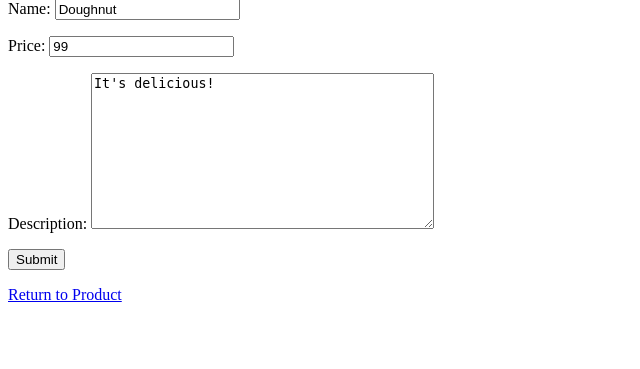
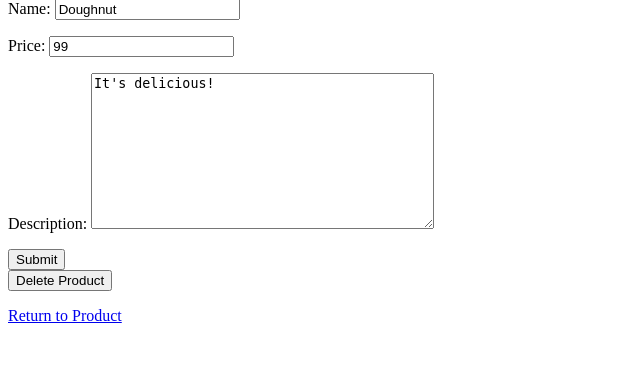
Before and after one commit to jeffreybyrne/rainforest, a Django app: page /products/1/edit/ in a window 1280 px wide. Shown: the part 115-484 px from the top of the page, without its empty margins (0-640 px from the left). Run offline with Django 3.2, Linux system fonts and the light colour scheme; data comes from the database, SQL or seed files in the repository.

Commit message:
added the ability to delete a product

```diff
--- a/rainforest/rainforest/templates/editproduct.html
+++ b/rainforest/rainforest/templates/editproduct.html
@@ -10,6 +10,12 @@
 
 </form>
 
+
+<form action="{% url 'delete_product' id=id %}" method="post">
+  {% csrf_token %}
+  <button type="submit" name="button">Delete Product</button>
+</form>
+
+
 <p><a href="{% url 'productpage' id=id %}">Return to Product</a></p>
-
 {% endblock %}
--- a/rainforest/rainforest/urls.py
+++ b/rainforest/rainforest/urls.py
@@ -15,7 +15,7 @@ Including another URLconf
 """
 from django.contrib import admin
 from django.urls import path
-from rainforest.views import homepage, productpage, root, new_product, create_product, edit_product, update_product
+from rainforest.views import homepage, productpage, root, new_product, create_product, edit_product, update_product, delete_product
 
 urlpatterns = [
     path('admin/', admin.site.urls),
@@ -25,5 +25,6 @@ urlpatterns = [
     path('products/new/', new_product, name="new_product"),
     path('products/', create_product, name="create_product"),
     path('products/<int:id>/edit/', edit_product, name="edit_product"),
-    path('products/<int:id>/', update_product, name="update_product")
+    path('products/<int:id>/', update_product, name="update_product"),
+    path('products/<int:id>/delete', delete_product, name="delete_product")
 ]
--- a/rainforest/rainforest/views.py
+++ b/rainforest/rainforest/views.py
@@ -30,7 +30,7 @@ def create_product(request):
         form = ProductForm(request.POST)
         if form.is_valid():
             new_product = form.save()
-            return HttpResponseRedirect('/product/' +str(new_product.pk))
+            return HttpResponseRedirect('/products/' +str(new_product.pk))
         else:
             print(form.errors)
     else:
@@ -63,16 +63,6 @@ def update_product(request, id):
         form = ProductForm(instance=product)
     return render(request, 'products/' + str(id) + '/edit/', {'form': form})
 
-# def post_edit_product(request, id):
-#     product = get_object_or_404(Product, pk=id)
-#     product.name = request.POST['name']
-#     product.price = request.POST['price']
-#     product.description = request.POST['description']
-#     product.save()
-#
-#
-#     product = get_object_or_404(Product, pk=id)
-#     new_form = ProductForm(instance=product)
-#     context = {'form': new_form}
-#     response = render(request, 'editproduct.html', context)
-#     return HttpResponse(response)
+def delete_product(request, id):
+    Product.objects.get(pk=id).delete()
+    return HttpResponseRedirect('/home/')
```
